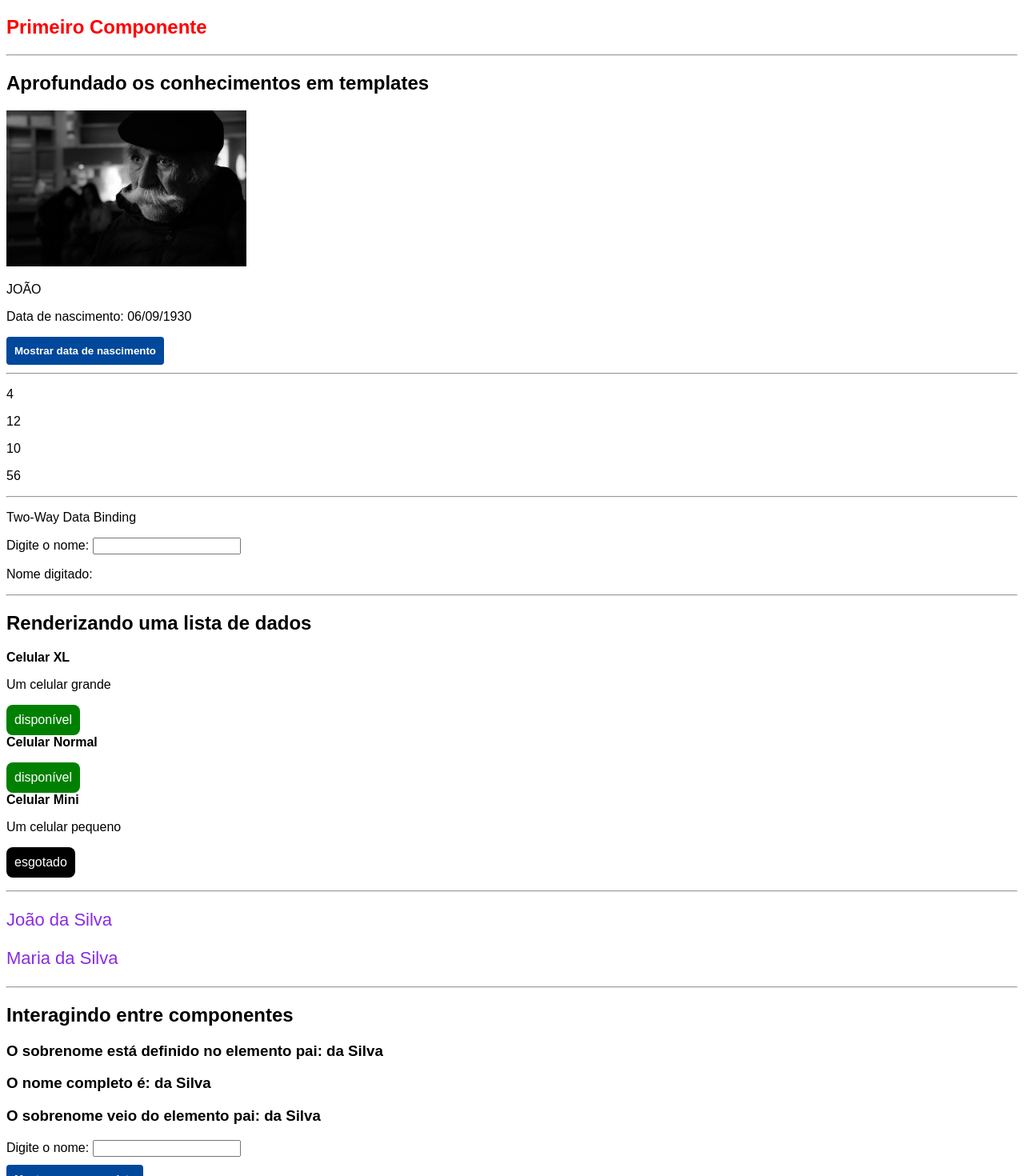
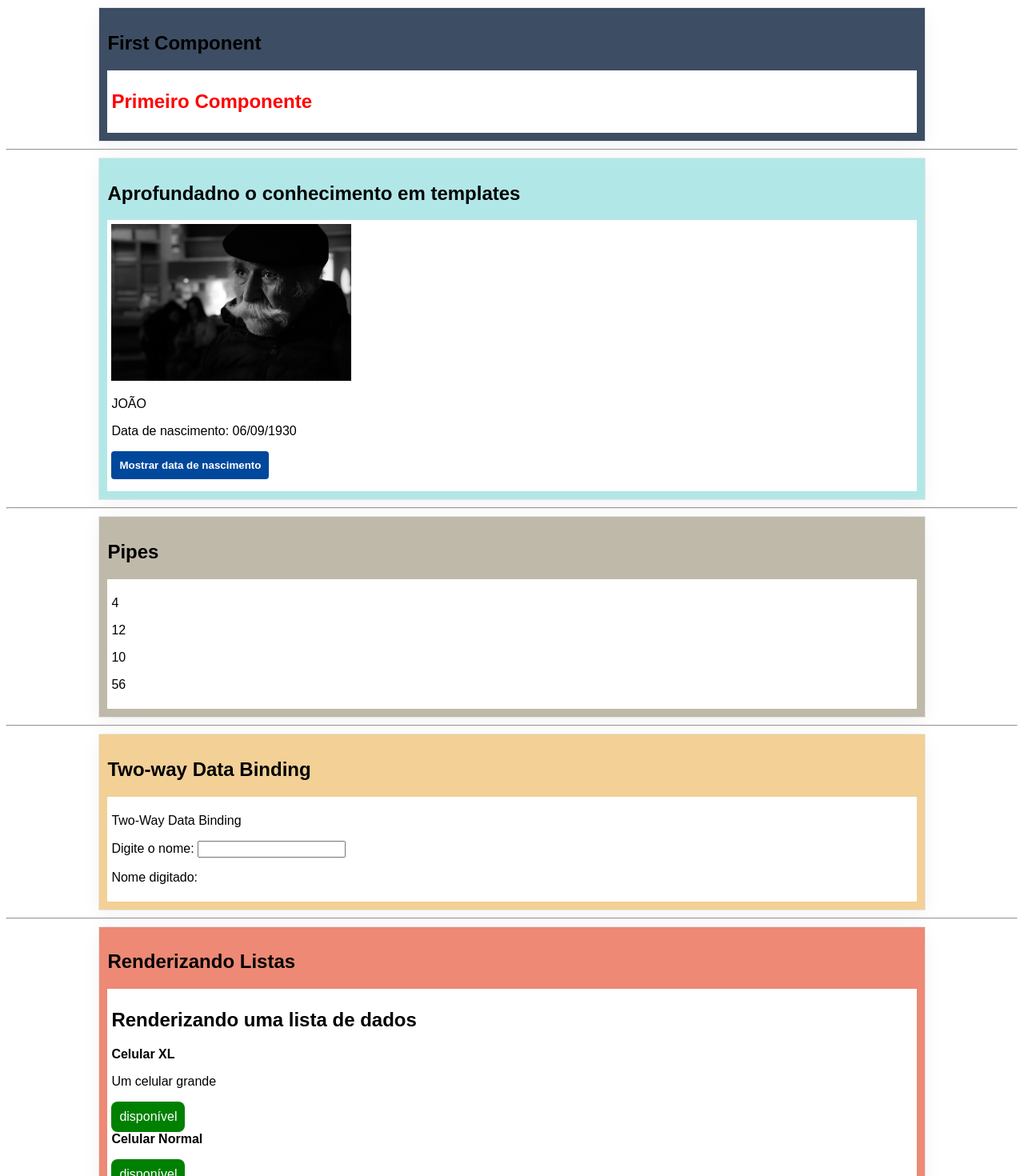
Before and after one commit to mararbia/Learning-Angular, an Angular app in the folder fundamentos-angular/: page / in a window 1280 px wide. Shown: the top 1470 px of the page at 80% size. Built offline with nearby package versions, Linux system fonts and the light colour scheme.

Commit message:
ng-content

```diff
--- a/fundamentos-angular/src/app/app.component.html
+++ b/fundamentos-angular/src/app/app.component.html
@@ -1,19 +1,37 @@
+<app-card title="First Component" color="#3D4D63">
   <app-first-component></app-first-component>
+</app-card>
 <hr>
+<app-card title="Aprofundadno o conhecimento em templates" color="#B2E7E8">
   <app-second-component></app-second-component>
+</app-card>
 <hr>
+<app-card title="Pipes" color="#BFB9AA">
   <app-pipe-customized></app-pipe-customized>
+</app-card>
 <hr>
+<app-card title="Two-way Data Binding" color="#F2D096">
   <app-two-way-data-binding></app-two-way-data-binding>
+</app-card>
 <hr>
+<app-card title="Renderizando Listas" color="#ED8975">
   <app-rendering-lists></app-rendering-lists>
+</app-card>
 <hr>
+<app-card title="Componentes Personalizados (Input)" color="#FFE3DC">
   <app-custom-component name="João" surname="da Silva"></app-custom-component>
   <app-custom-component name="Maria" surname="da Silva"></app-custom-component>
+</app-card>
 <hr>
+<app-card title="Compartilhando dados entre componentes" color="#A2AD91">
   <app-parent-component></app-parent-component>
+</app-card>
 <hr>
+<app-card title="Serviços" color="#3A2D32">
   <app-service1-example></app-service1-example>
   <app-service2-example></app-service2-example>
+</app-card>
 <hr>
+<app-card title="Ciclo de Vida">
   <app-parent-lifecycle></app-parent-lifecycle>
+</app-card>
--- a/fundamentos-angular/src/app/app.module.ts
+++ b/fundamentos-angular/src/app/app.module.ts
@@ -17,6 +17,7 @@ import { Service1ExampleComponent } from './service1-example/service1-example.co
 import { Service2ExampleComponent } from './service2-example/service2-example.component';
 import { LifecycleComponent } from './lifecycle/lifecycle.component';
 import { ParentLifecycleComponent } from './parent-lifecycle/parent-lifecycle.component';
+import { CardComponent } from './card/card.component';
 
 @NgModule({
   declarations: [
@@ -34,6 +35,7 @@ import { ParentLifecycleComponent } from './parent-lifecycle/parent-lifecycle.co
     Service2ExampleComponent,
     LifecycleComponent,
     ParentLifecycleComponent,
+    CardComponent,
   ],
   imports: [
     BrowserModule,
--- /dev/null
+++ b/fundamentos-angular/src/app/card/card.component.css
@@ -0,0 +1,14 @@
+.container {
+  padding: 10px;
+  margin: 20px 0;
+  width: 80%;
+  margin: 10px auto;
+  display: flex;
+  flex-direction: column;
+  box-shadow: rgba(0, 0, 0, 0.05) 0px 6px 24px 0px, rgba(0, 0, 0, 0.08) 0px 0px 0px 1px;
+}
+
+.content {
+  background-color: white;
+  padding: 5px;
+}
--- /dev/null
+++ b/fundamentos-angular/src/app/card/card.component.html
@@ -0,0 +1,6 @@
+<div class="container" [ngStyle]="{'background-color': color}">
+  <h2>{{ title }}</h2>
+  <div class="content">
+    <ng-content></ng-content>
+  </div>
+</div>
--- a/fundamentos-angular/src/app/second-component/second-component.component.html
+++ b/fundamentos-angular/src/app/second-component/second-component.component.html
@@ -1,4 +1,3 @@
-<h2>Aprofundado os conhecimentos em templates</h2>
 <img [src]="urlImage" alt="Imagem de um homem chamado João" width="300">
 <p> {{ nome | uppercase}} </p>
 <p>Data de nascimento: {{ birth_date | date: "dd/MM/yyyy"}}</p>
```
Also changed, not shown: fundamentos-angular/src/app/card/card.component.ts (added, +12 -0 lines), 1 other file (tests, documents, lock files or other folders). Lines whose indentation alone changed are shown as unchanged.
